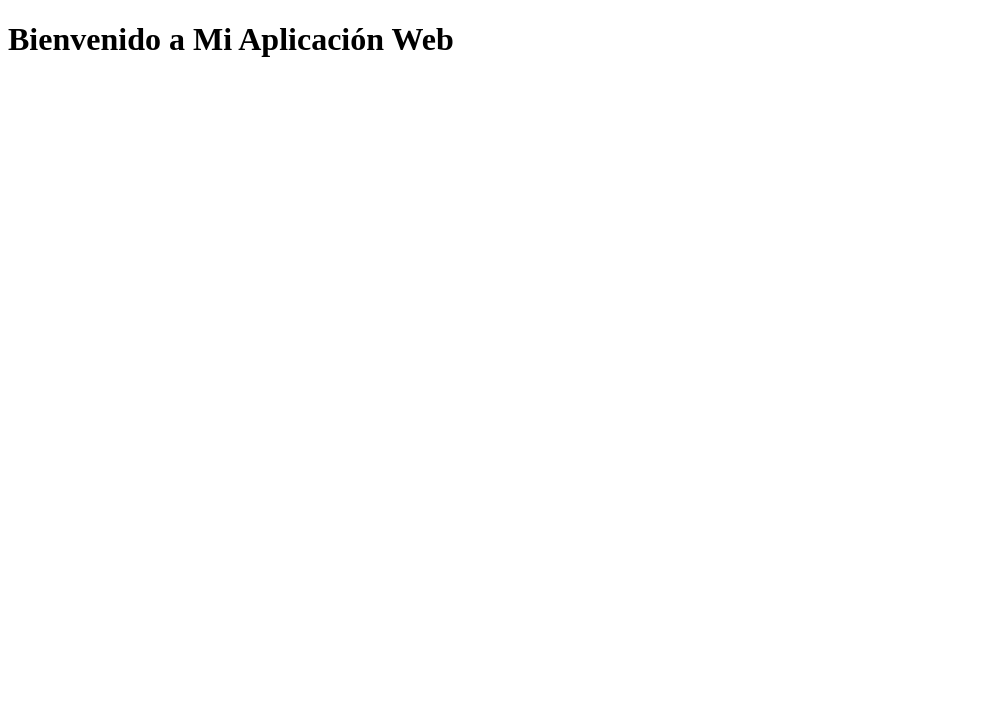
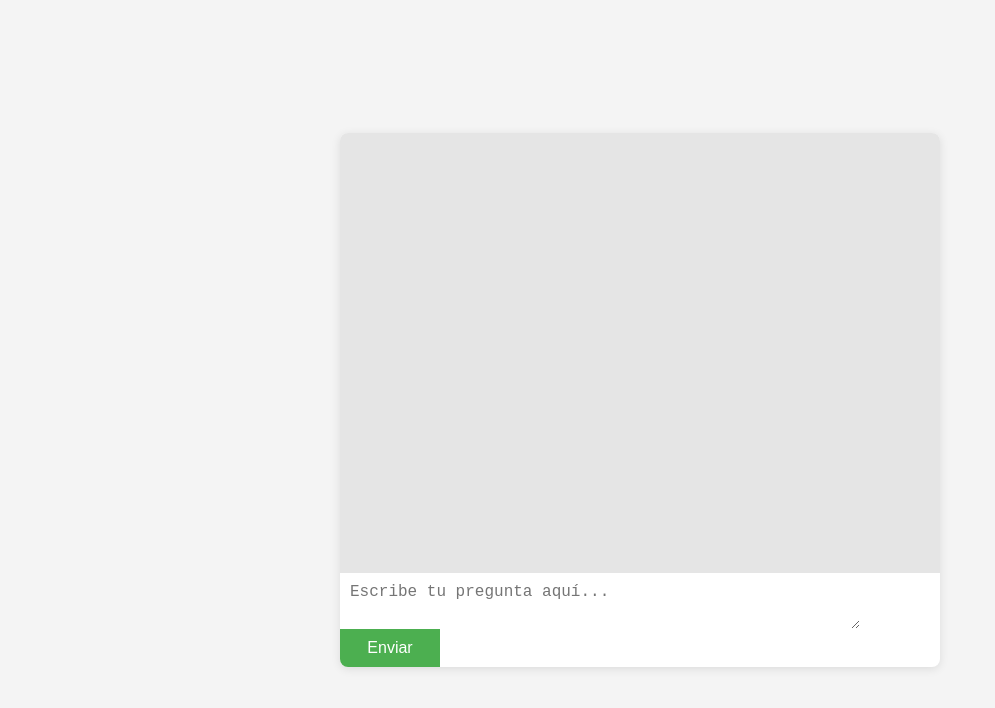
Before and after one commit to CarlosValdiviaTorre/BotGPT, a website: page app/public/index.html in a window 1280 px wide. Shown: the whole page, without its empty margins (0-995 px from the left). Drawn offline with Linux system fonts and the light colour scheme.

Commit message:
pruebainterfaz1

```diff
--- a/app/public/index.html
+++ b/app/public/index.html
@@ -2,12 +2,21 @@
 <html lang="es">
 <head>
     <meta charset="UTF-8">
-    <meta name="viewport" content="width=device-width, initial-scale=1.0">
-    <title>Mi Aplicación Web</title>
-    <link rel="stylesheet" href="app\public\style.css">
+    <title>Chat estilo GPT</title>
+    <link rel="stylesheet" href="style.css">
 </head>
 <body>
-    <h1>Bienvenido a Mi Aplicación Web</h1>
-    <script src="app\public\main.jss"></script>
+    <div id="chat-container">
+        <!-- Área de visualización de los mensajes -->
+        <div id="message-area"></div>
+
+        <!-- Área de entrada del usuario -->
+        <textarea id="user-input" placeholder="Escribe tu pregunta aquí..."></textarea>
+
+        <!-- Botón de enviar -->
+        <button id="send-button">Enviar</button>
+    </div>
+
+    <script src="main.js"></script>
 </body>
 </html>
--- a/app/public/style.css
+++ b/app/public/style.css
@@ -1,4 +1,55 @@
-/* CSS file */
 body {
     font-family: Arial, sans-serif;
+    margin: 0;
+    padding: 0;
+    background-color: #f4f4f4;
+    display: flex;
+    justify-content: center;
+    align-items: center;
+    height: 100vh;
 }
+
+#chat-container {
+    width: 80%;
+    max-width: 600px;
+    background-color: white;
+    border-radius: 8px;
+    box-shadow: 0 2px 10px rgba(0, 0, 0, 0.1);
+    display: flex;
+    flex-direction: column;
+    overflow: hidden;
+}
+
+#message-area {
+    flex-grow: 1;
+    padding: 20px;
+    overflow-y: auto;
+    background-color: #e5e5e5;
+    height: 400px;
+}
+
+#user-input {
+    border: none;
+    padding: 10px;
+    font-size: 16px;
+    outline: none;
+    width: calc(100% - 100px);
+}
+
+#send-button {
+    width: 100px;
+    background-color: #4CAF50;
+    color: white;
+    padding: 10px;
+    font-size: 16px;
+    border: none;
+    cursor: pointer;
+}
+
+#send-button:hover {
+    background-color: #45a049;
+}
+
+textarea:focus, button:focus {
+    outline: none;
+}
```
